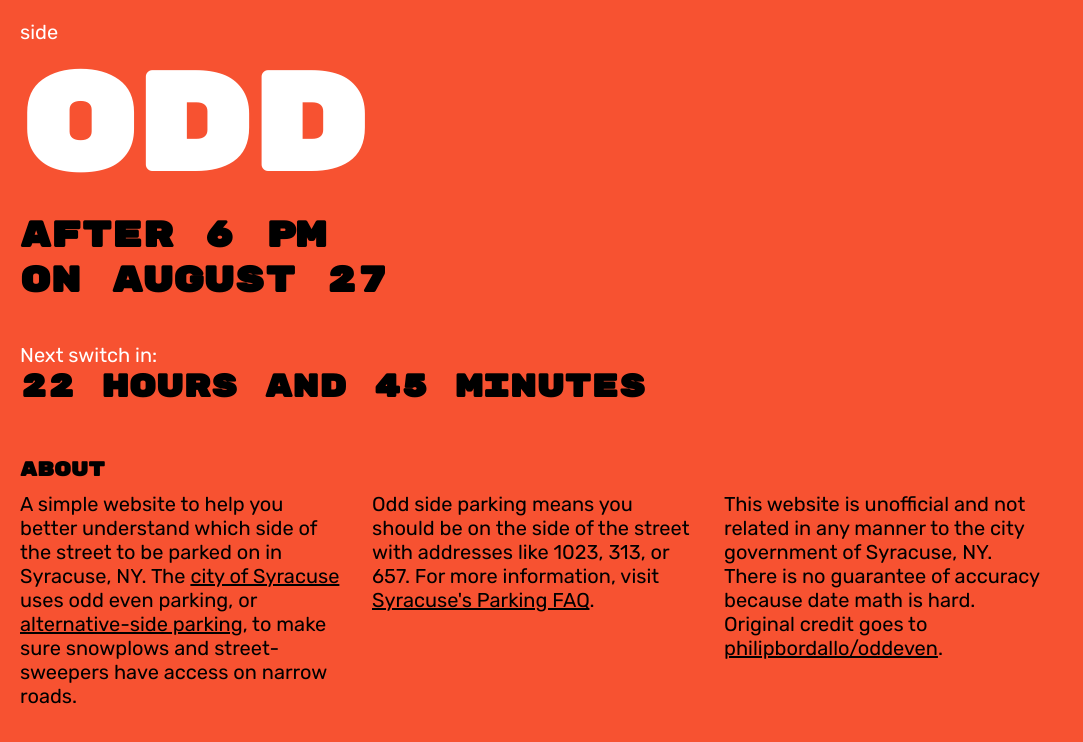
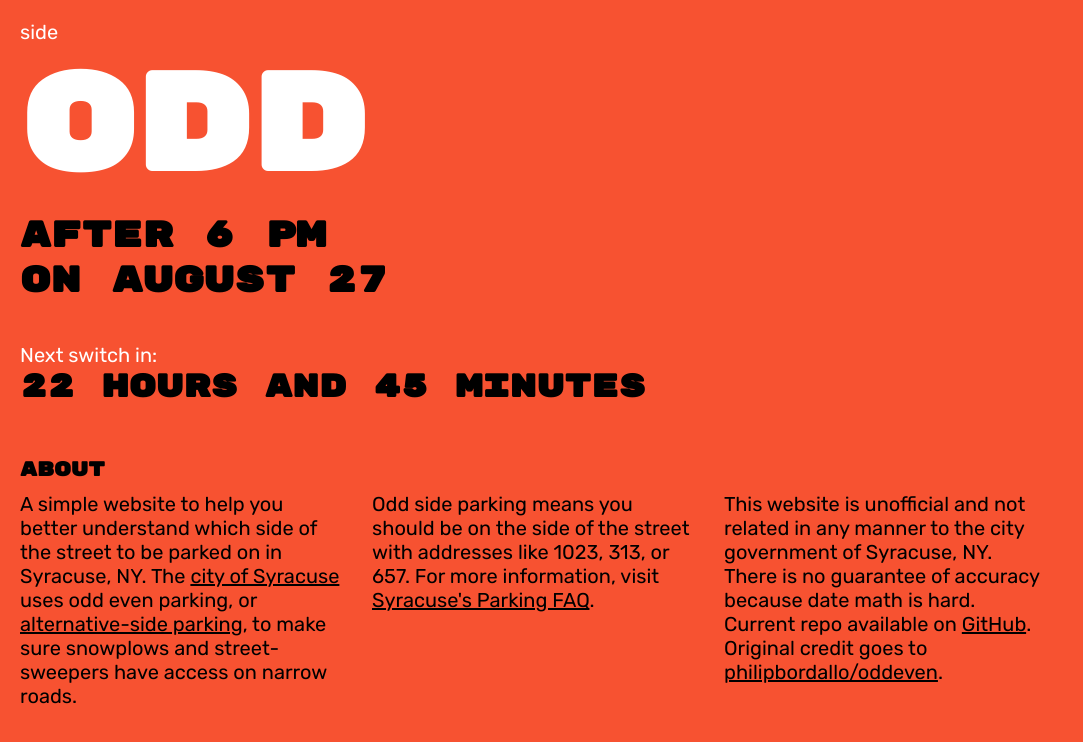
Before and after one commit to maxmatthews/oddeven-react, a React (Create React App) app: page / in a window 1280 px wide. Shown: the top 742 px of the page, without its empty margins (0-1083 px from the left). Built offline with nearby package versions, Linux system fonts and the light colour scheme.

Commit message:
Add GitHub repo link

```diff
--- a/src/About.js
+++ b/src/About.js
@@ -30,7 +30,9 @@ const About = ({ isEven }) => (
 				<p className="oddeven-paragraph">
 					This website is unofficial and not related in any manner to the city
 					government of Syracuse, NY. There is no guarantee of accuracy because
-					date math is hard. Original credit goes to{" "}
+					date math is hard. Current repo available on{" "}
+					<a href={"https://github.com/maxmatthews/oddeven-react"}>GitHub</a>.
+					Original credit goes to{" "}
 					<a href={"https://github.com/philipbordallo/oddeven"}>
 						philipbordallo/oddeven
 					</a>
```
